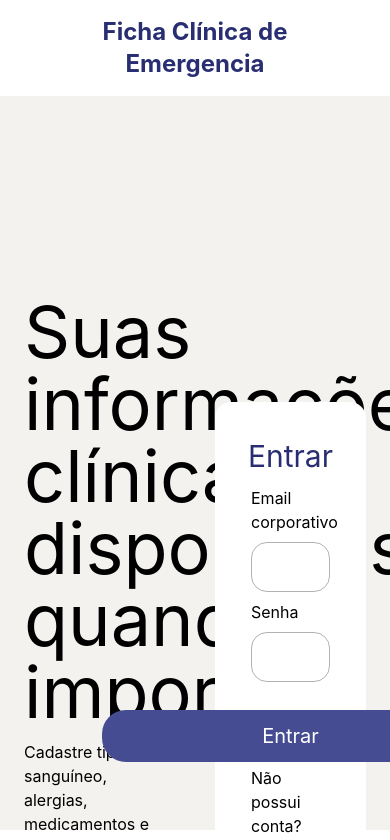
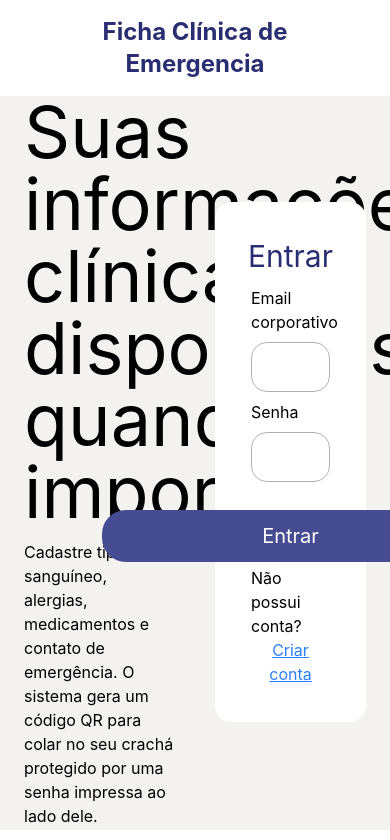
Before and after one commit to SophiAoAmaral/Trabalho-Desenvolvimento-de-Projetos, a React (Vite) app in the folder frontend/fichaclinica/: page / in a window 390 px wide. Shown: the top 840 px of the page. Built offline with nearby package versions, Linux system fonts and the light colour scheme.

Commit message:
ajustest css

```diff
--- a/frontend/fichaclinica/src/pages/Login.jsx
+++ b/frontend/fichaclinica/src/pages/Login.jsx
@@ -107,13 +107,13 @@ async function handleSubmit(e) {
 
   return (
     <section className="bg-[#F4F2EE] h-[87vh]">
-      <section className="container pt-30 ">
+      <section className="container  md:pt-30 ">
         {mensagem && (
           <div className="mb-4 rounded-lg bg-green-100 border border-green-300 p-3 text-green-700">
             {mensagem}
           </div>
         )}
-        <section className="grid grid-cols-2 gap-10 pt-20 justify-center items-center">
+        <section className="grid grid-cols-2 gap-10 md:pt-20 justify-center items-center">
           <div>
             <h1 className="text-7xl pb-3">
               Suas informações clínicas, disponíveis quando importa.
```
